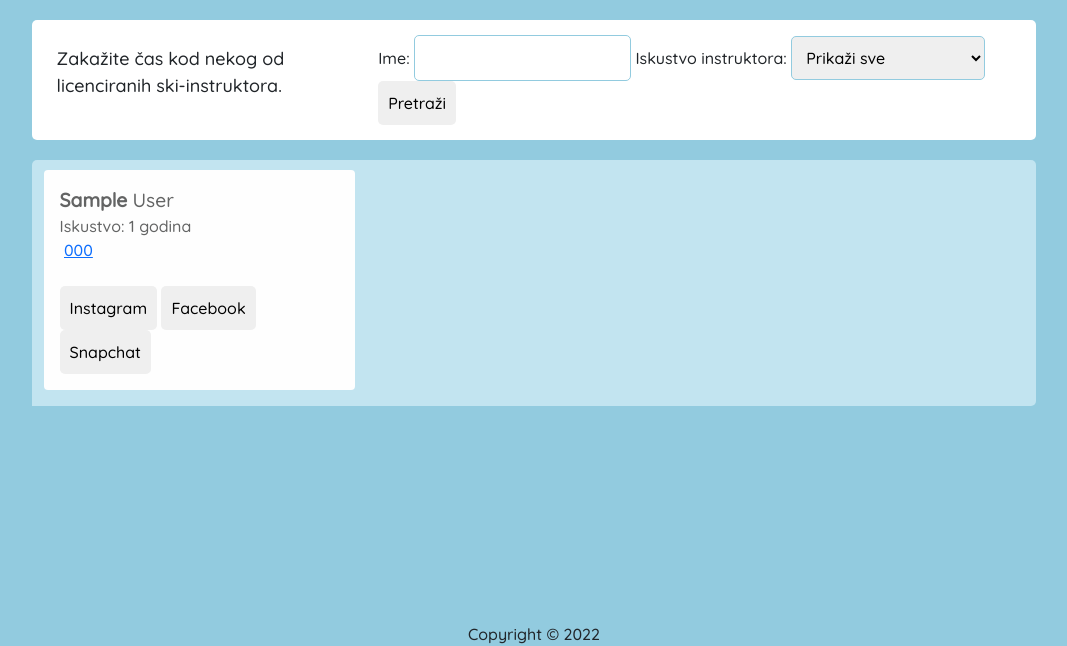
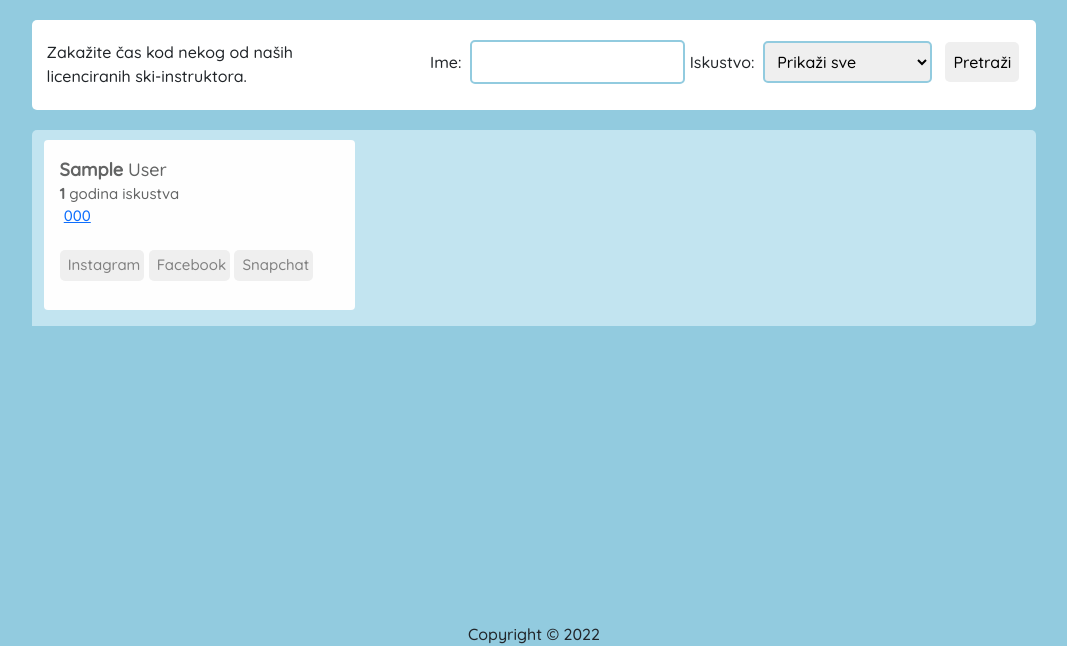
Before and after one commit to teodorcvijovic/Aplikacija-za-planiranje-skijaskih-aktivnosti, a Django app: page /instructors/ in a window 1280 px wide. Shown: the part 138-784 px from the top of the page, without its empty margins (106-1173 px from the left). Run offline with Django 4.2, Linux system fonts and the light colour scheme; tables that the repository leaves empty hold one stand-in row (values such as "Sample post"); some libraries are stand-ins or nearby versions.

Commit message:
Integracija autentikacije (teodor) i prikazivanja instruktora (filip).

```diff
--- a/faza 5/djangoProject/jahorina/forms.py
+++ b/faza 5/djangoProject/jahorina/forms.py
@@ -102,11 +102,11 @@ class SkiInstructorCreationForm(Form):
 # filip
 EXP_CHOICES = [
     ('other', 'Prikaži sve'),
-    ('low', 'Do tri godine'),
-    ('mid', 'Od tri do pet godina'),
-    ('high', 'Preko pet godina')
+    ('low', 'Do 3 godine'),
+    ('mid', 'Od 3 do 5 godina'),
+    ('high', 'Preko 5 godina')
 ]
 
 class SkiInstructorSearchForm(Form):
     name = forms.CharField(label='Ime', max_length=50, required=False)
-    experience = forms.CharField(label='Iskustvo instruktora', widget=forms.Select(choices=EXP_CHOICES))
+    experience = forms.CharField(label='Iskustvo', widget=forms.Select(choices=EXP_CHOICES))
--- a/faza 5/djangoProject/jahorina/static/css/instructors.css
+++ b/faza 5/djangoProject/jahorina/static/css/instructors.css
@@ -9,8 +9,8 @@
 
     margin-top: 20px;
     margin-bottom: 20px;
-    padding: 5px;
-
+    padding: 20px 5px 0px 15px;
+    vertical-align: middle;
 }
 
 .instructors_alert {
@@ -33,6 +33,7 @@
 /* for container div with instructors card */
 .instructorBox {
     background-color: #c2e4f0;
+    font-size: 15px;
 }
 
 
@@ -40,7 +41,7 @@
 /* for instructors card animation */
 
 .instructors {
-    min-height: 180px;
+    min-height: 170px;
 }
 
 .instructors .fa-phone {
@@ -66,7 +67,9 @@
 #linksDiv button {
     border: 0;
     border-radius: 5px;
-    padding: 10px;
+    padding: 4px;
+    font-size: 15px;
+    color: gray;
 }
 
 #btnInsta:hover {
@@ -94,9 +97,9 @@ form {
 }
 
 form input, select {
-    border: 1px solid #92cbdf;
+    border: 2px solid #92cbdf;
     border-radius: 5px;
-    padding: 10px;
+    padding: 8px;
 
 }
 
@@ -105,7 +108,7 @@ form button {
     border-radius: 5px;
 
     background-color: #efefef;
-    padding: 10px;
+    padding: 8px;
 }
 
 form button:hover {
@@ -114,10 +117,24 @@ form button:hover {
 }
 
 #searchBar {
-    padding: 10px;
+    /*padding: 10px;*/
+    min-height: 70px;
+    vertical-align: middle;
 }
 
 #searchText {
-    padding: 20px;
-    font-size: large;
+    /*padding: 20px;*/
+    /*font-size: large;*/
+    min-height: 70px;
+    vertical-align: middle;
 }
+
+#instFooter {
+	width: 100%;
+    padding: 0;
+    margin: 0;
+	text-align: center;
+
+    /* position: fixed;
+    bottom: 0; */
+}
--- a/faza 5/djangoProject/jahorina/urls.py
+++ b/faza 5/djangoProject/jahorina/urls.py
@@ -11,7 +11,10 @@ urlpatterns = [
     path('logout/', logoutRequest, name='logoutRequest'),
     path('register/', register, name='register'),
 
-    # jahorina
+    # ski-instructors
     path('instructors/', instructors, name='instructors'),
+    path('delete_skiinstructor/', deleteSkiInstructor, name='deleteSkiInstructor'),
+
+    # day planning
     path('map/', map, name='map'),
 ]
--- a/faza 5/djangoProject/templates/instructors.html
+++ b/faza 5/djangoProject/templates/instructors.html
@@ -17,9 +17,9 @@
 
             <div class="row" id="instructorsForm">
 
-                <div class="col-xl-4 col-lg-12" style="padding: 20px" id="searchText">
+                <div class="col-xl-4 col-lg-12" style="padding: 0px" id="searchText">
                     {% if instructors %}
-                        Zakažite čas kod nekog od licenciranih ski-instruktora.
+                        Zakažite čas kod nekog od naših licenciranih ski-instruktora.
                         {% else %}
                         <i class="fa-regular fa-face-tired"></i>
                         Nema instruktora koji ispunjavaju Vaše uslove.
@@ -30,7 +30,11 @@
 
                     <form method="post">
                         {% csrf_token %}
-                        {{ searchform }}
+                        Ime:&nbsp;
+                        {{ searchform.name }}
+                        Iskustvo:&nbsp;
+                        {{ searchform.experience }}
+                        &nbsp;
                         <button type="submit">
                             <i class="fa-solid fa-magnifying-glass"></i>
                             Pretraži
@@ -70,9 +74,9 @@
                     </div>
 
                     {% if instructor.experience == 3 or instructor.experience == 2 or instructor.experience == 4 %}
-                        Iskustvo: {{ instructor.experience }} godine
+                        <b>{{ instructor.experience }}</b> godine iskustva
                         {% else %}
-                        Iskustvo: {{ instructor.experience }} godina
+                        <b>{{ instructor.experience }}</b> godina iskustva
                     {% endif %}
                     <br>
                         <i class="fa-solid fa-phone"></i> &nbsp;<a href="tel:{{ instructor.phone }}">{{ instructor.phone }}</a>
@@ -82,7 +86,7 @@
                         {% if instructor.instagram %}
                             <a href="{{ instructor.instagram }}">
                                 <button id="btnInsta">
-                                   <i class="fa-brands fa-instagram"></i> Instagram
+                                   <i class="fa-brands fa-instagram"></i>&nbsp;Instagram
                                 </button>
                             </a>
                         {% endif %}
@@ -90,7 +94,7 @@
                         {% if instructor.facebook %}
                             <a href="{{ instructor.facebook }}">
                                 <button id="btnFb">
-                                    <i class="fa-brands fa-facebook"></i> Facebook
+                                    <i class="fa-brands fa-facebook"></i>&nbsp;Facebook
                                 </button>
                             </a>
                         {% endif %}
@@ -98,12 +102,13 @@
                         {% if instructor.snapchat %}
                             <a href="{{ instructor.snapchat }}">
                                 <button id="btnSnap">
-                                    <i class="fa-brands fa-snapchat"></i> Snapchat
+                                    <i class="fa-brands fa-snapchat" ></i>&nbsp;Snapchat
                                 </button>
                             </a>
                         {% endif %}
                     </div>
 
+                </div>
                 </div>
 
             {% endfor %}
@@ -113,6 +118,10 @@
 
     {% endif %}
 
+{% endblock %}
 
-
-{% endblock %}
+{#{% block footer %}#}
+{#    <div class="row" id="instFooter">#}
+{#        <p>Copyright &copy 2022</p>#}
+{#    </div>#}
+{#{% endblock %}#}
```
